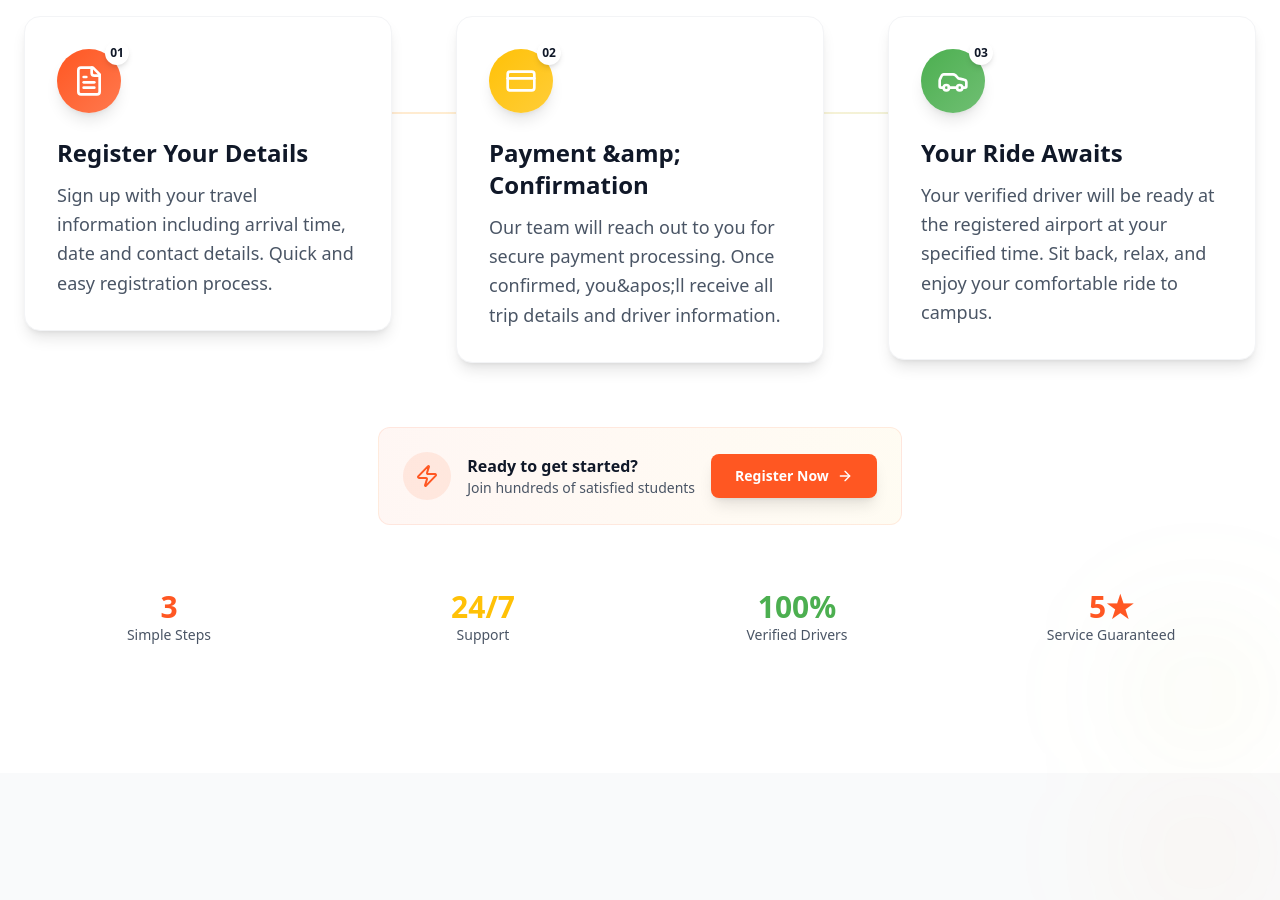
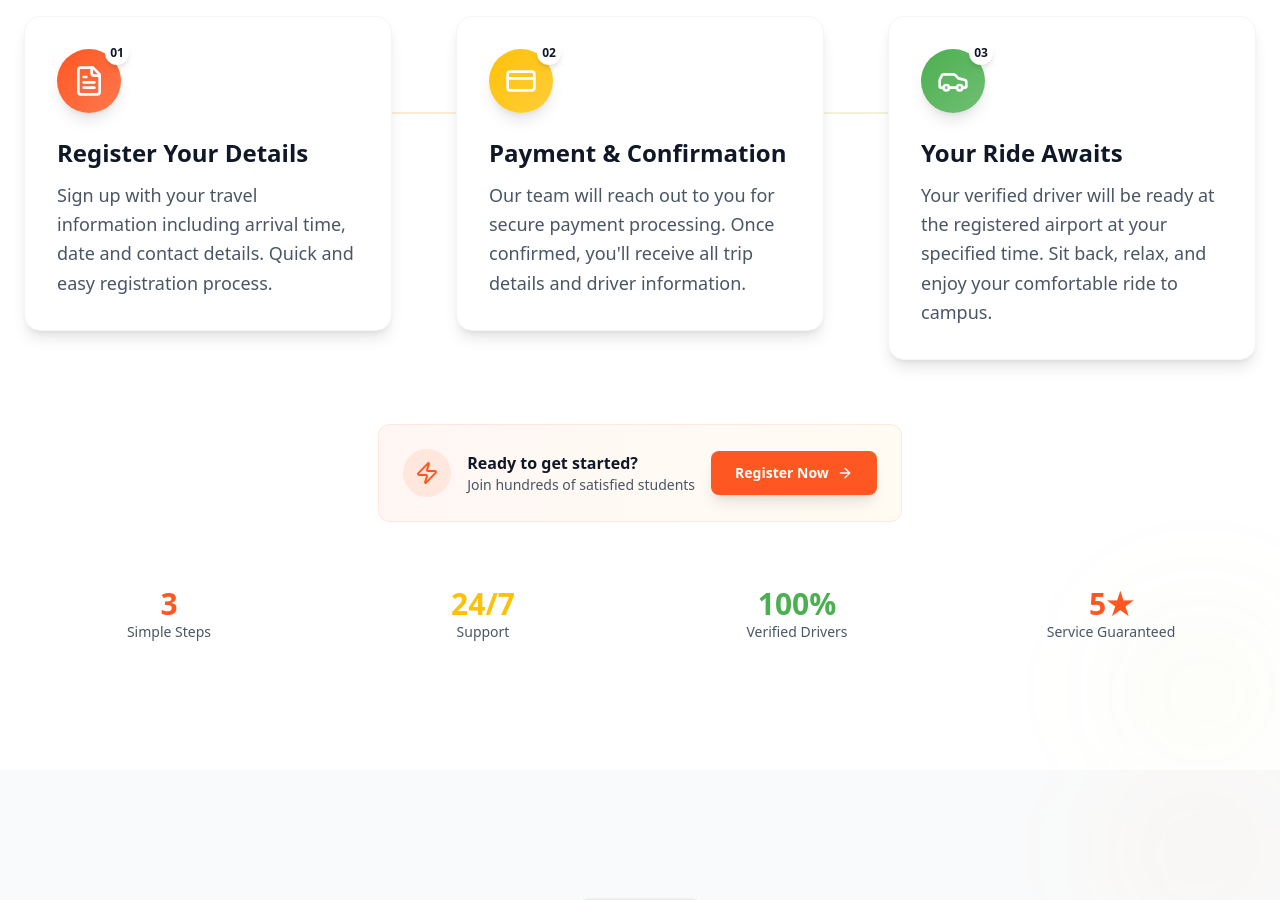
Before and after one commit to pelumibuildzz/SwiftRides, a Next.js app: page / in a window 1280 px wide. Shown: the part 2720-3620 px from the top of the page. Built offline with nearby package versions, Linux system fonts and the light colour scheme.

Commit message:
Fix: Fixed minor wording issues
Feat:Added Analytics

```diff
--- a/package.json
+++ b/package.json
@@ -10,6 +10,7 @@
     "test-api": "node test-registration-api.js"
   },
   "dependencies": {
+    "@vercel/analytics": "^1.5.0",
     "framer-motion": "^12.23.12",
     "googleapis": "^159.0.0",
     "lucide-react": "^0.543.0",
--- a/src/app/layout.js
+++ b/src/app/layout.js
@@ -1,4 +1,5 @@
 import { Sora } from "next/font/google";
+import { Analytics } from "@vercel/analytics/next";
 import "./globals.css";
 
 const sora = Sora({
@@ -19,6 +20,7 @@ export default function RootLayout({ children }) {
   return (
     <html lang="en">
       <body className={`${sora.variable} antialiased`}>{children}</body>
+      <Analytics />
     </html>
   );
 }
--- a/src/components/HowItWorksSection.js
+++ b/src/components/HowItWorksSection.js
@@ -15,9 +15,9 @@ export default function HowItWorksSection() {
     },
     {
       number: "02",
-      title: "Payment &amp; Confirmation",
+      title: "Payment & Confirmation",
       description:
-        "Our team will reach out to you for secure payment processing. Once confirmed, you&apos;ll receive all trip details and driver information.",
+        "Our team will reach out to you for secure payment processing. Once confirmed, you'll receive all trip details and driver information.",
       icon: <CreditCard className="h-8 w-8" />,
       color: "from-accent to-accent/80",
     },
```
Also changed, not shown: 1 other file (tests, documents, lock files or other folders).
